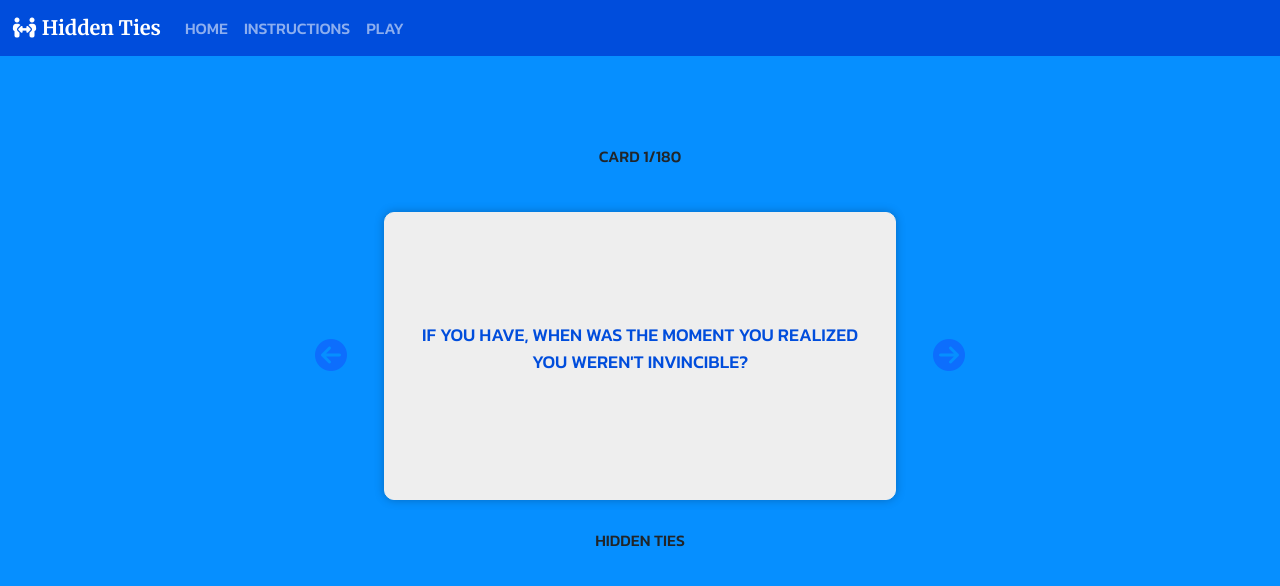
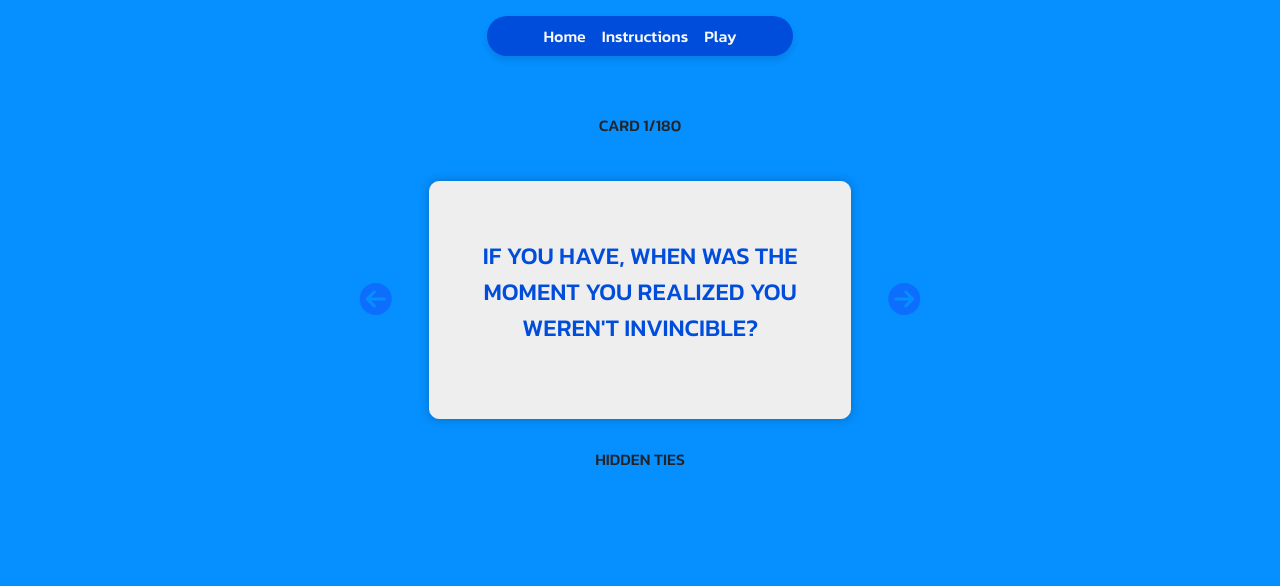
Before and after one commit to coopersully/hidden_ties, a Flask app: page /play in a window 1280 px wide. Shown: the top 586 px of the page. Run offline with Flask 3, Linux system fonts and the light colour scheme; some libraries are stand-ins or nearby versions.

Commit message:
Improve UX for all screens

```diff
--- a/static/css/styles.css
+++ b/static/css/styles.css
@@ -27,8 +27,8 @@ body {
 }
 
 .game-card {
-    width: 32rem;
-    height: 18rem;
+    width: 33vw;
+    aspect-ratio: 16 / 9;
     margin: 20px auto;
     background-color: var(--theme04);
     border: 1px solid var(--theme04);
@@ -48,7 +48,7 @@ body {
 
 .game-card p {
     color: var(--theme02);
-    font-size: 18px;
+    font-size: 1.5em;
     padding: 20px;
 }
 
@@ -56,3 +56,41 @@ body {
     transform: translateZ(12px);
     box-shadow: none;
 }
+
+@media screen and (max-width: 1024px) {
+    .game-card {
+        width: 50vw;
+    }
+}
+
+@media screen and (max-width: 768px) {
+    .game-card {
+        width: 80vw;
+    }
+}
+
+@media screen and (max-width: 426px) {
+    .game-card {
+        width: 80vw;
+        height: 80vh;
+    }
+}
+
+
+.nav-pill {
+    background-color: var(--theme02) !important;
+    border-radius: 50px;
+    box-shadow: 0 4px 6px rgba(0, 0, 0, 0.1);
+}
+
+@media (max-width: 991px) {
+    .nav-pill {
+        border-radius: 25px;
+    }
+}
+
+.sticky-nav {
+    position: fixed;
+    top: 0;
+    width: 100%;
+}
--- a/templates/base.html
+++ b/templates/base.html
@@ -1,5 +1,5 @@
 <!doctype html>
-<html lang="en">
+<html lang="en" data-bs-theme="blue">
 <head>
     <meta charset="utf-8">
     <meta name="viewport" content="width=device-width, initial-scale=1">
@@ -30,41 +30,56 @@
 </head>
 <body>
 
+<!-- Page content -->
+<div class="container d-flex justify-content-center align-items-center" style="min-height: calc(100vh - 200px);">
+    {% block content %}{% endblock %}
+</div>
+
 <!-- Navigation -->
-<nav class="navbar navbar-expand-lg navbar-dark ht-secondary" style="background: var(--theme02);">
+<nav class="navbar navbar-expand-lg navbar-dark ht-secondary sticky-nav">
     <div class="container-fluid">
-        <!-- Branding -->
-        <a class="navbar-brand ht-primary" href="{{ url_for('home') }}">
-            <i class="fas fa-people-arrows"></i> Hidden Ties
-        </a>
+        <!-- Toggler/collapsible Button -->
+        <button id="menu-toggle" class="navbar-toggler nav-pill px-3 py-2" type="button" data-bs-toggle="collapse"
+                data-bs-target="#navbarSupportedContent"
+                aria-controls="navbarSupportedContent" aria-expanded="false" aria-label="Toggle navigation">
+            <i id="menu-icon" class="fas fa-bars text-dark"></i>
+        </button>
+        <script>
+            document.addEventListener('DOMContentLoaded', (event) => {
+                const menuIcon = document.getElementById('menu-icon');
+                const menuToggle = document.getElementById('menu-toggle');
 
-        <!-- Toggler/collapsible Button -->
-        <button class="navbar-toggler" type="button" data-bs-toggle="collapse" data-bs-target="#navbarSupportedContent"
-                aria-controls="navbarSupportedContent" aria-expanded="false" aria-label="Toggle navigation">
-            <span class="navbar-toggler-icon"></span>
-        </button>
+                menuToggle.addEventListener('click', function () {
+                    if (menuIcon.classList.contains('fa-bars')) {
+                        menuIcon.classList.remove('fa-bars');
+                        menuIcon.classList.add('fa-times');
+                    } else {
+                        menuIcon.classList.remove('fa-times');
+                        menuIcon.classList.add('fa-bars');
+                    }
+                });
+            });
+        </script>
 
         <!-- Navbar links -->
-        <div class="collapse navbar-collapse" id="navbarSupportedContent">
-            <ul class="navbar-nav me-auto mb-2 mb-lg-0">
+        <div class="collapse navbar-collapse justify-content-center" id="navbarSupportedContent">
+            <ul class="navbar-nav nav-pill px-5 mt-2">
                 <li class="nav-item">
-                    <a class="nav-link" href="{{ url_for('home') }}">HOME</a>
+                    <a class="nav-link text-light"
+                       href="{{ url_for('home') }}">Home</a>
                 </li>
                 <li class="nav-item">
-                    <a class="nav-link" href="{{ url_for('about') }}">INSTRUCTIONS</a>
+                    <a class="nav-link text-light"
+                       href="{{ url_for('about') }}">Instructions</a>
                 </li>
                 <li class="nav-item">
-                    <a class="nav-link" href="{{ url_for('play') }}">PLAY</a>
+                    <a class="nav-link text-light"
+                       href="{{ url_for('play') }}">Play</a>
                 </li>
             </ul>
         </div>
     </div>
 </nav>
-
-<!-- Page content -->
-<div class="container d-flex justify-content-center align-items-center" style="min-height: calc(100vh - 200px);">
-    {% block content %}{% endblock %}
-</div>
 
 <!-- Bootstrap -->
 <script src="https://cdn.jsdelivr.net/npm/bootstrap@5.3.0/dist/js/bootstrap.bundle.min.js"
--- a/templates/play.html
+++ b/templates/play.html
@@ -9,13 +9,13 @@
             <p id="card-count">CARD 0/0</p>
         </div>
         <div class="d-flex align-items-center">
-            <button id="prev" class="btn btn-link text-primary mx-4" onclick="navigate(-1)">
+            <button id="prev" class="btn btn-link text-primary mx-4 d-none d-md-block" onclick="navigate(-1)">
                 <i class="fas fa-arrow-circle-left fa-2x"></i>
             </button>
             <div id="card" class="game-card ht-secondary">
                 <p id="card-text"></p>
             </div>
-            <button id="next" class="btn btn-link text-primary mx-4" onclick="navigate(1)">
+            <button id="next" class="btn btn-link text-primary mx-4 d-none d-md-block" onclick="navigate(1)">
                 <i class="fas fa-arrow-circle-right fa-2x"></i>
             </button>
         </div>
```
